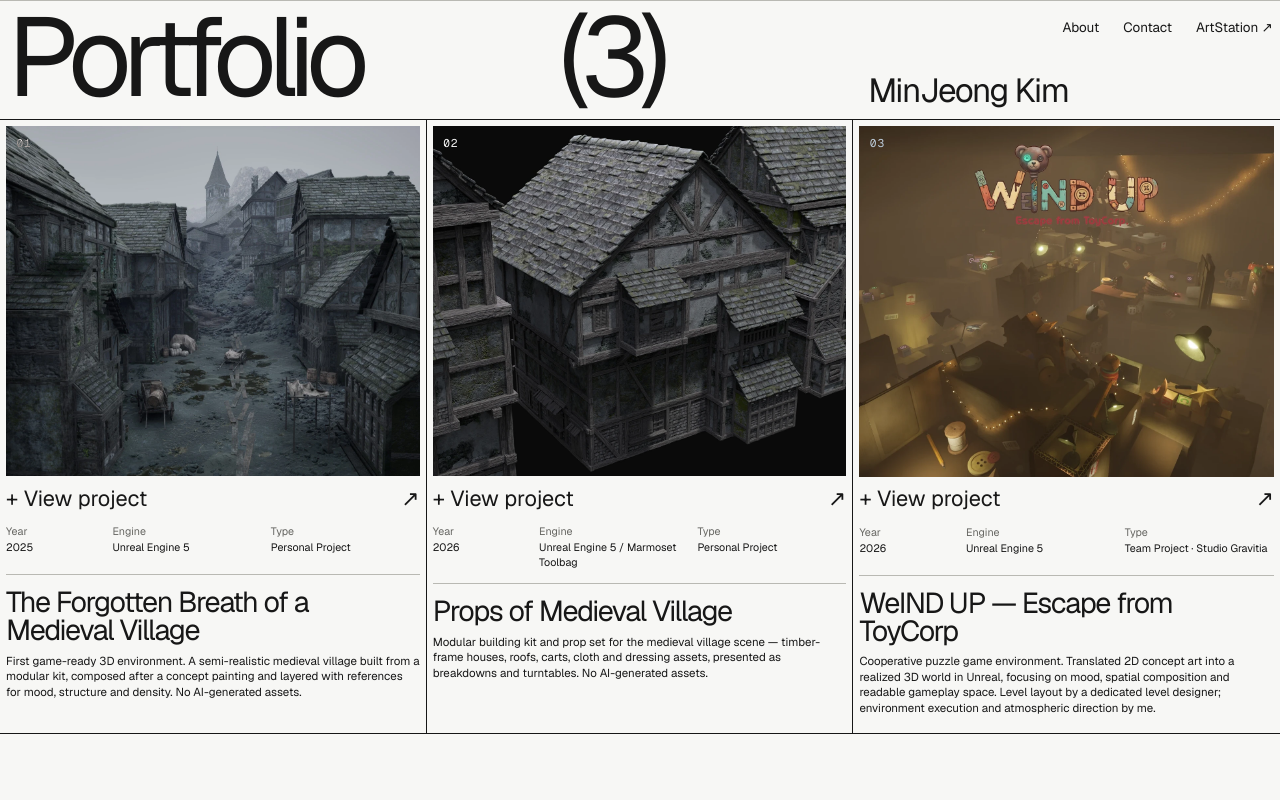
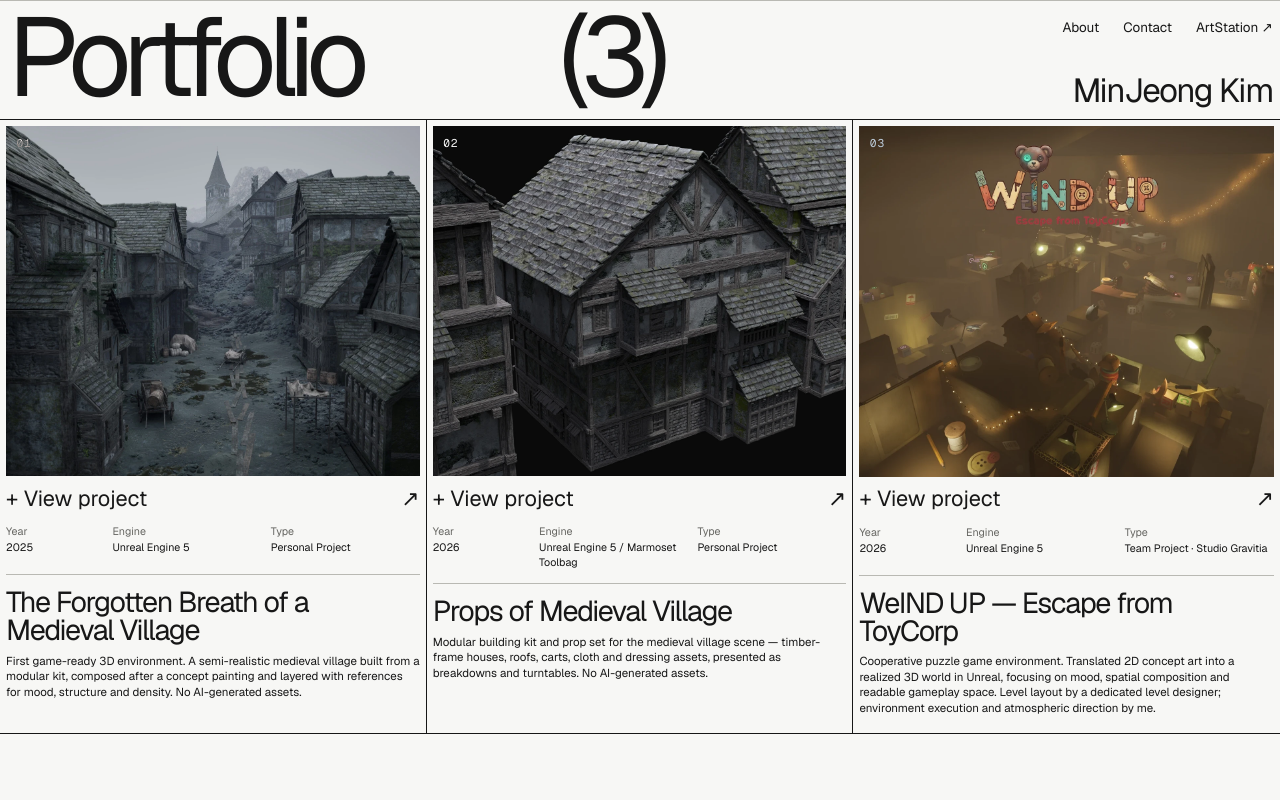
Before and after one commit to rohyunsang/kimminjeong-portfolio, a Next.js app: page / in a window 1280 px wide. Shown: the top 800 px of the page. Built offline with nearby package versions, Linux system fonts and the light colour scheme.

Commit message:
Right align artist name in header

```diff
--- a/src/app/globals.css
+++ b/src/app/globals.css
@@ -84,7 +84,7 @@ a {
   grid-column: 3;
   grid-row: 1;
   align-self: end;
-  justify-self: start;
+  justify-self: end;
   font-size: clamp(1.6rem, 2.6vw, 3rem);
   letter-spacing: -0.045em;
   line-height: 1;
```
